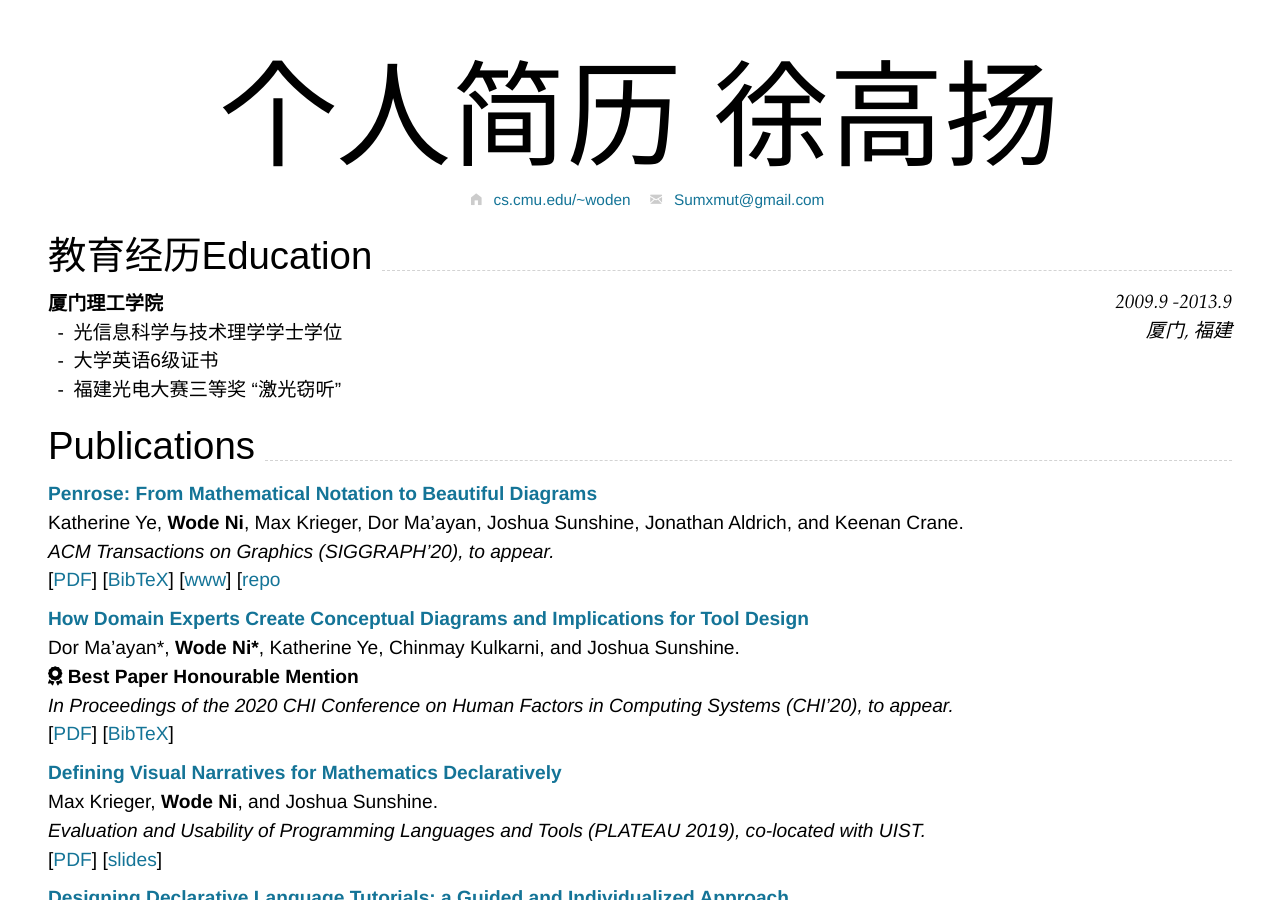
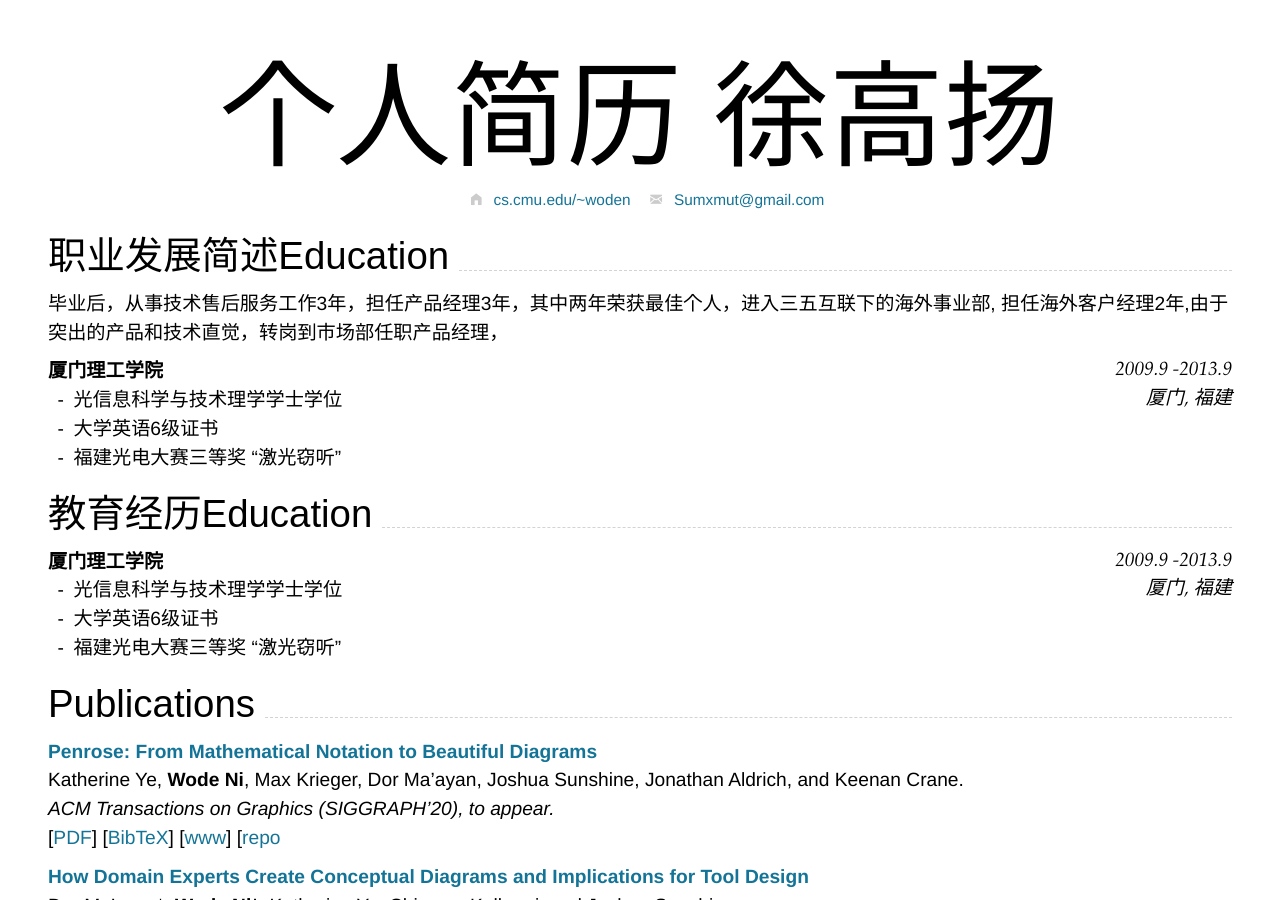
Before and after one commit to topgg/topgg.github.io, a Jekyll site: the page built from index.md, in a window 1280 px wide and 900 px high. Built offline with Jekyll 4.4.1, drawn with Linux system fonts in a browser that asks for light colours; nearby versions of some CDN libraries.

Commit message:
Update index.md

````diff
--- a/index.md
+++ b/index.md
@@ -20,6 +20,22 @@ Supported arguments:
 -->
 
 {% include cv-contact.html %}
+## 职业发展简述Education
+
+毕业后，从事技术售后服务工作3年，担任产品经理3年，其中两年荣获最佳个人，进入三五互联下的海外事业部, 担任海外客户经理2年,由于突出的产品和技术直觉，转岗到市场部任职产品经理，
+
+### **厦门理工学院** `2009.9 -2013.9`
+
+```
+厦门, 福建
+```
+
+- 光信息科学与技术理学学士学位
+- 大学英语6级证书
+- 福建光电大赛三等奖 "激光窃听"
+
+
+
 
 ## 教育经历Education
 
````
